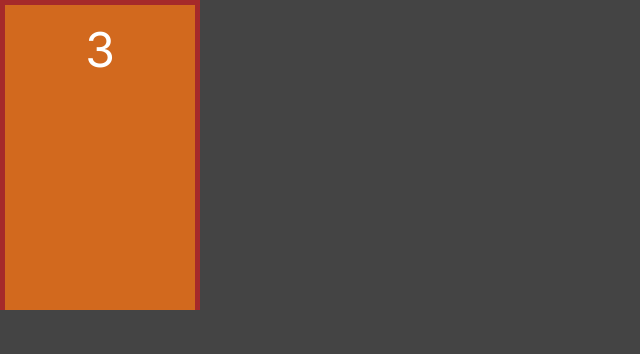
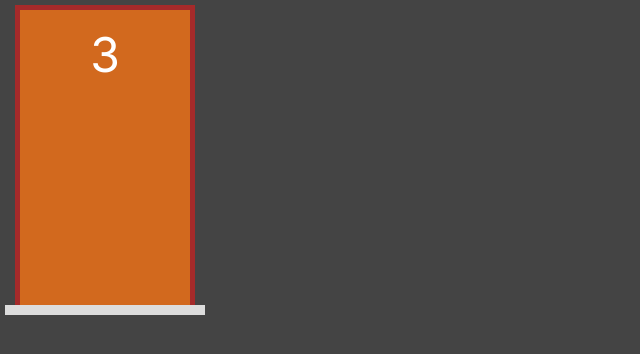
Before and after one commit to gustavobraga1001/doorsgame, a Next.js app: page / in a window 1280 px wide. Shown: the top 354 px of the page, without its empty margins (0-640 px from the left). Built offline with nearby package versions, Linux system fonts and the light colour scheme.

Commit message:
Feature: update styles component door step #04

```diff
--- a/src/components/Door.jsx
+++ b/src/components/Door.jsx
@@ -8,6 +8,9 @@
           <div className={styles.number}>3</div>
         </div>
       </div>
+      <div className={styles.bottom}>
+
+      </div>
     </div>
   );
 };
--- a/src/styles/Door.module.css
+++ b/src/styles/Door.module.css
@@ -1,5 +1,8 @@
 .area {
   display: flex;
+  flex-direction: column;
+  align-items: center;
+  margin: 5px;
   width: var(--area-door-width);
   height: var(--area-door-height);
 }
@@ -10,6 +13,7 @@
   border-left: 5px solid brown;
   border-top: 5px solid brown;
   border-right: 5px solid brown;
+  width: 90%;
 }
 
 .door {
@@ -24,3 +28,9 @@
 .number {
   font-size: 3rem;
 }
+
+.bottom {
+  height: 10px;
+  width: 100%;
+  background-color: #ddd;
+}
```
